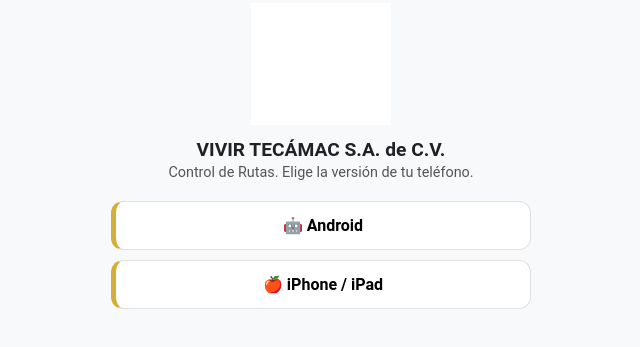
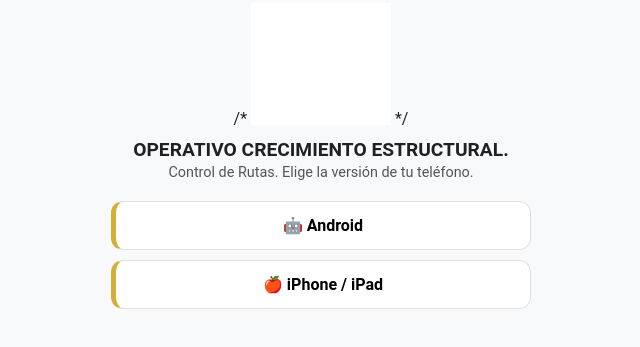
Before and after one commit to VivirTecamac/P_Crecimiento-Estructural, a plain HTML site: page index.html in a window 1280 px wide. Shown: the part 239-586 px from the top of the page, without its empty margins (319-959 px from the left). Drawn offline with Linux system fonts and the light colour scheme.

Commit message:
Update index.html

```diff
--- a/index.html
+++ b/index.html
@@ -21,8 +21,8 @@
 </head>
 <body>
 <main>
-  <img src="icon-512.png" alt="VIVIR TECÁMAC">
-  <h1>VIVIR TECÁMAC S.A. de C.V.</h1>
+ /* <img src="icon-512.png" alt="VIVIR TECAMAC"> */
+  <h1>OPERATIVO CRECIMIENTO ESTRUCTURAL.</h1>
   <p>Control de Rutas. Elige la versión de tu teléfono.</p>
   <a class="b" href="android.html">🤖 Android</a>
   <a class="b" href="ios.html">🍎 iPhone / iPad</a>
```
